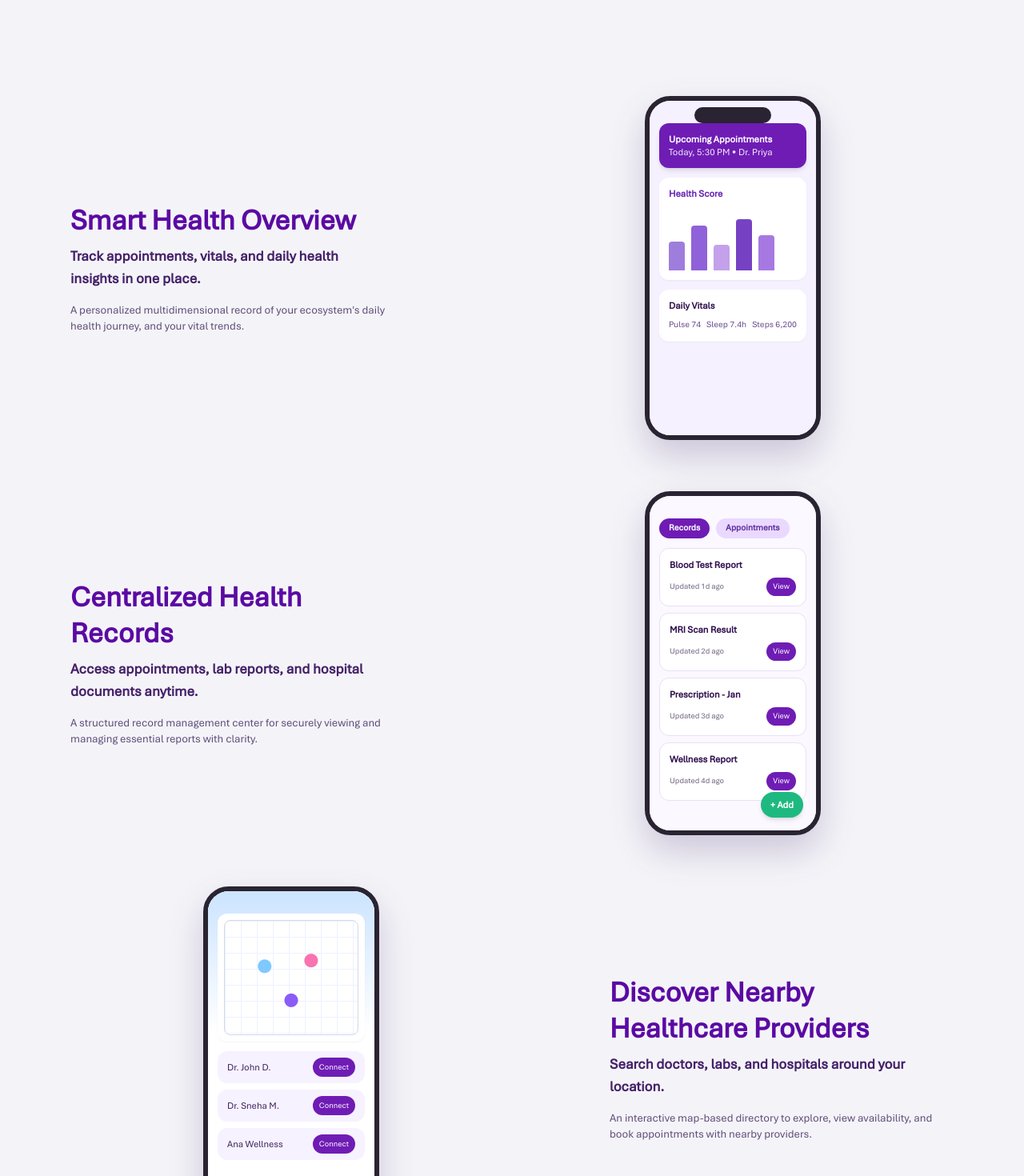
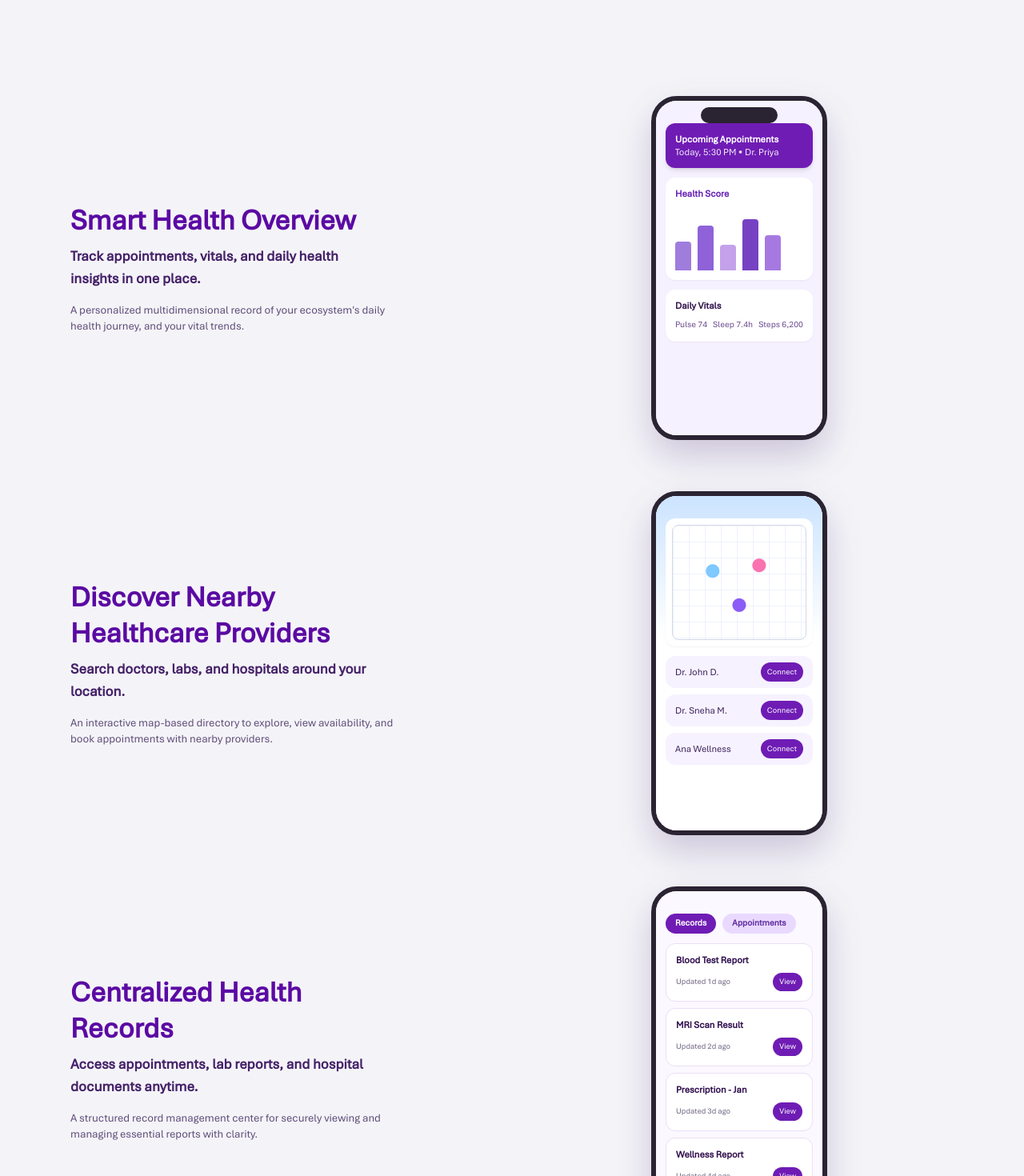
Before and after one commit to AmanDwivedi9335/clinic-portpolio, a Next.js app: page /users in a window 1280 px wide. Shown: the part 840-2310 px from the top of the page at 80% size. Built offline with nearby package versions, Linux system fonts and the light colour scheme.

Commit message:
Refine users section animation row structure and layout

```diff
--- a/src/app/users/page.js
+++ b/src/app/users/page.js
@@ -1,6 +1,7 @@
 "use client";
 
-import Image from "next/image";
+import { useEffect, useRef } from "react";
+import { createGsapContext } from "@/lib/gsap";
 
 function PhoneMockup({ children, className = "" }) {
   return (
@@ -153,8 +154,58 @@ function HeroWaveBackground() {
 
 
 export default function UsersPage() {
+  const pageRef = useRef(null);
+
+  useEffect(() => {
+    return createGsapContext(pageRef, (gsap) => {
+      const rows = gsap.utils.toArray(".users-feature-row");
+
+      rows.forEach((row) => {
+        const text = row.querySelector(".users-feature-text");
+        const phone = row.querySelector(".users-feature-phone");
+
+        if (!text || !phone) return;
+
+        gsap.fromTo(
+          text,
+          { autoAlpha: 0, x: -72 },
+          {
+            autoAlpha: 1,
+            x: 0,
+            duration: 1,
+            ease: "power3.out",
+            scrollTrigger: {
+              trigger: row,
+              start: "top 78%",
+            },
+          }
+        );
+
+        gsap.fromTo(
+          phone,
+          { autoAlpha: 0, x: 72, y: 30, scale: 0.96 },
+          {
+            autoAlpha: 1,
+            x: 0,
+            y: 0,
+            scale: 1,
+            duration: 1,
+            ease: "power3.out",
+            scrollTrigger: {
+              trigger: row,
+              start: "top 78%",
+            },
+          }
+        );
+      });
+    });
+  }, []);
+
   return (
-    <main className="relative isolate overflow-hidden bg-[#F4F4F8] pb-24 pt-20 text-[#220A56] md:pt-24">
+    <main
+      ref={pageRef}
+      className="relative isolate overflow-hidden bg-[#F4F4F8] pb-24 pt-20 text-[#220A56] md:pt-24"
+    >
       <HeroWaveBackground />
 
       {/* HERO */}
@@ -272,8 +323,9 @@ export default function UsersPage() {
       </section>
 
       {/* REST */}
-      <section className="mx-auto mt-12 grid max-w-6xl gap-y-16 px-6 md:mt-16 md:grid-cols-2 md:items-center">
-        <div>
+      <section className="mx-auto mt-12 max-w-6xl space-y-16 px-6 md:mt-16">
+        <div className="users-feature-row grid gap-8 md:grid-cols-2 md:items-center">
+          <div className="users-feature-text">
             <h2 className="text-4xl font-extrabold leading-tight text-[#5b0aa3]">
               Smart Health Overview
             </h2>
@@ -288,7 +340,7 @@ export default function UsersPage() {
             </p>
           </div>
 
-        <PhoneMockup className="md:justify-self-center">
+          <PhoneMockup className="users-feature-phone md:justify-self-center">
             <div className="h-full bg-[#F6F1FF] p-3 pt-7">
               <div className="rounded-xl bg-[#6f1cb5] p-3 text-xs text-white shadow-md">
                 <p className="font-semibold">Upcoming Appointments</p>
@@ -314,8 +366,27 @@ export default function UsersPage() {
               </div>
             </div>
           </PhoneMockup>
+        </div>
 
-        <PhoneMockup className="md:order-3 md:justify-self-start">
+        <div className="users-feature-row grid gap-8 md:grid-cols-2 md:items-center">
+          <div className="users-feature-text">
+            <h2 className="text-4xl font-extrabold leading-tight text-[#5b0aa3]">
+              Discover Nearby
+              <br />
+              Healthcare Providers
+            </h2>
+            <p className="mt-2 text-lg font-semibold text-[#452169]">
+              Search doctors, labs, and hospitals around your
+              <br />
+              location.
+            </p>
+            <p className="mt-4 max-w-[430px] text-sm text-[#5f4c79]">
+              An interactive map-based directory to explore, view availability,
+              and book appointments with nearby providers.
+            </p>
+          </div>
+
+          <PhoneMockup className="users-feature-phone md:justify-self-center">
             <div className="relative h-full bg-white p-3 pt-7">
               <div className="absolute inset-x-0 top-0 h-44 bg-gradient-to-b from-[#cce4ff] to-transparent" />
               <div className="relative z-10 rounded-xl bg-white p-2 shadow-sm">
@@ -336,25 +407,10 @@ export default function UsersPage() {
               </div>
             </div>
           </PhoneMockup>
-
-        <div className="md:order-4 md:justify-self-end">
-          <h2 className="text-4xl font-extrabold leading-tight text-[#5b0aa3]">
-            Discover Nearby
-            <br />
-            Healthcare Providers
-          </h2>
-          <p className="mt-2 text-lg font-semibold text-[#452169]">
-            Search doctors, labs, and hospitals around your
-            <br />
-            location.
-          </p>
-          <p className="mt-4 max-w-[430px] text-sm text-[#5f4c79]">
-            An interactive map-based directory to explore, view availability,
-            and book appointments with nearby providers.
-          </p>
         </div>
 
-        <div>
+        <div className="users-feature-row grid gap-8 md:grid-cols-2 md:items-center">
+          <div className="users-feature-text">
             <h2 className="text-4xl font-extrabold leading-tight text-[#5b0aa3]">
               Centralized Health
               <br />
@@ -371,7 +427,7 @@ export default function UsersPage() {
             </p>
           </div>
 
-        <PhoneMockup className="md:justify-self-center">
+          <PhoneMockup className="users-feature-phone md:justify-self-center">
             <div className="relative h-full bg-[#FBF8FF] p-3 pt-7">
               <div className="mb-3 flex gap-2 text-[11px] font-semibold">
                 <span className="rounded-full bg-[#6f1cb5] px-3 py-1 text-white">
@@ -401,6 +457,7 @@ export default function UsersPage() {
               </div>
             </div>
           </PhoneMockup>
+        </div>
       </section>
     </main>
   );
```
Lines whose indentation alone changed are shown as unchanged.
